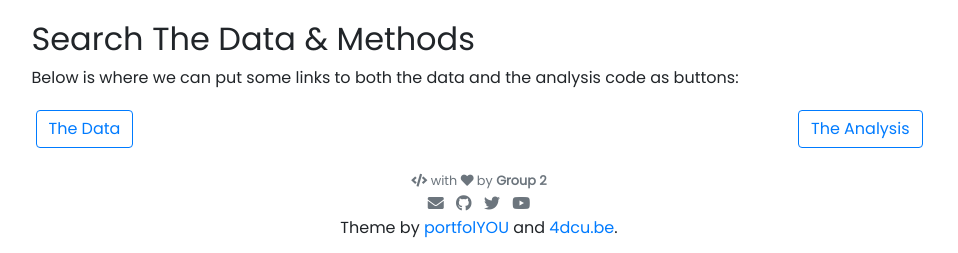
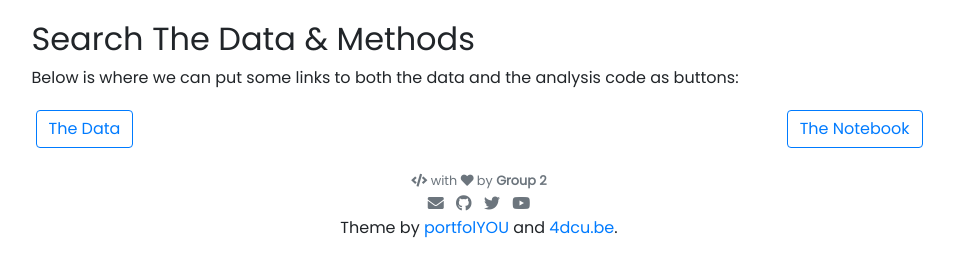
Before and after one commit to modestcharlie/modestcharlie.github.io, a Jekyll site: the page built from _projects/Group_2_final_project.md, in a window 1280 px wide. Shown: the part 2083-2336 px from the top of the page, without its empty margins (161-1119 px from the left). Built offline with Jekyll 4.4.1, drawn with Linux system fonts in a browser that asks for light colours; nearby versions of some CDN libraries.

Commit message:
update yml

```diff
--- a/_projects/Group_2_final_project.md
+++ b/_projects/Group_2_final_project.md
@@ -66,5 +66,5 @@ Below is where we can put some links to both the data and the analysis code as b
 </div>
 
 <div class="right">
-{% include elements/button.html link="https://github.com/jnaiman/online_cv_public/blob/main/python_notebooks/.ipynb" text="The Analysis" %}
+{% include elements/button.html link="https://github.com/modestcharlie/modestcharlie.github.io/blob/main/_notebooks/Final_Project.ipynb" text="The Notebook" %}
 </div>
```
Also changed, not shown: 1 other file.
